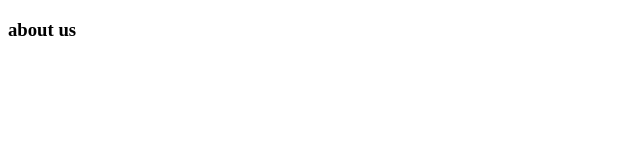
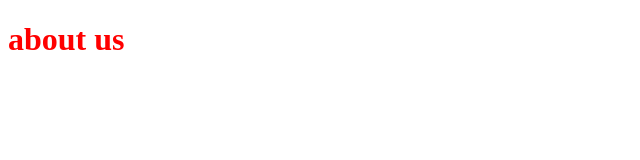
Before and after one commit to SaeedMomin/firsthtml1, a plain HTML site: page about.html in a window 1280 px wide. Shown: the whole page, without its empty margins (0-640 px from the left). Drawn offline with Linux system fonts and the light colour scheme.

Commit message:
hello
hello

```diff
--- a/about.html
+++ b/about.html
@@ -4,8 +4,9 @@
     <meta charset="UTF-8">
     <meta name="viewport" content="width=device-width, initial-scale=1.0">
     <title>about us</title>
+    <link rel="stylesheet" href="css/mystyle.css">
 </head>
 <body>
-    <h3>about us</h3>
+    <h1>about us</h1>
 </body>
 </html>
--- /dev/null
+++ b/css/mystyle.css
@@ -0,0 +1,3 @@
+h1{
+    color:red;
+}
```
Also changed, not shown: index.html (+2 -1 lines).
